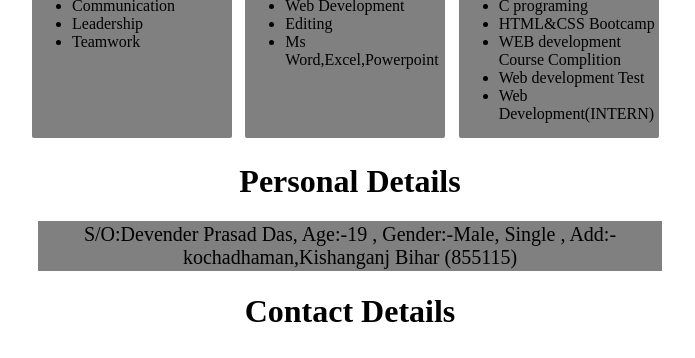
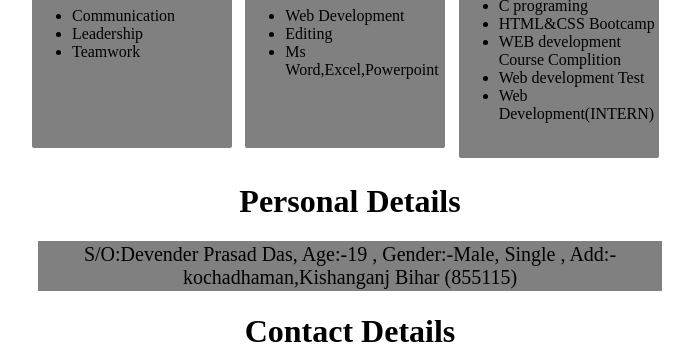
Before and after one commit to Pankajdas0025/Resume, a plain HTML site: page index.html in a window 1280 px wide. Shown: the part 681-1039 px from the top of the page, without its empty margins (290-985 px from the left). Drawn offline with Linux system fonts and the light colour scheme.

Commit message:
Update index.html

```diff
--- a/index.html
+++ b/index.html
@@ -73,7 +73,7 @@
 					<li>Ms Word,Excel,Powerpoint</li>
 				</ul></div>
 			</td>
-			<td><div style="height:200px; width: 200px;font-size: 16px; background-color: gray; color:black;text-align: center; border:2px; border-radius: 2px;">
+			<td><div style="height:220px; width: 200px;font-size: 16px; background-color: gray; color:black;text-align: center; border:2px; border-radius: 2px;">
 				<h1 style="color: white;">Certifications </h1>
 				<ul type="disc"style="text-align: left;">
 					 <li>C programing</li>
```
